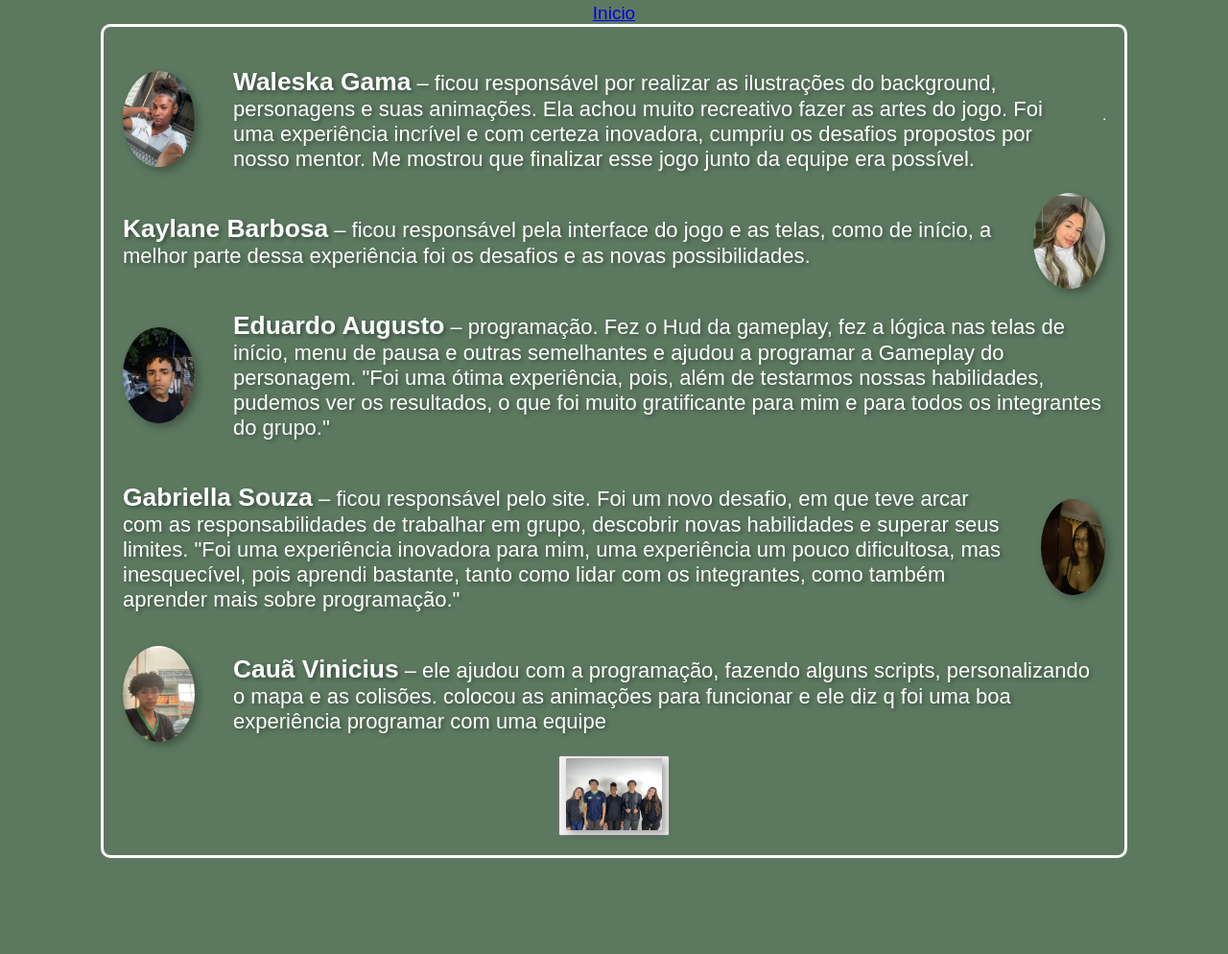
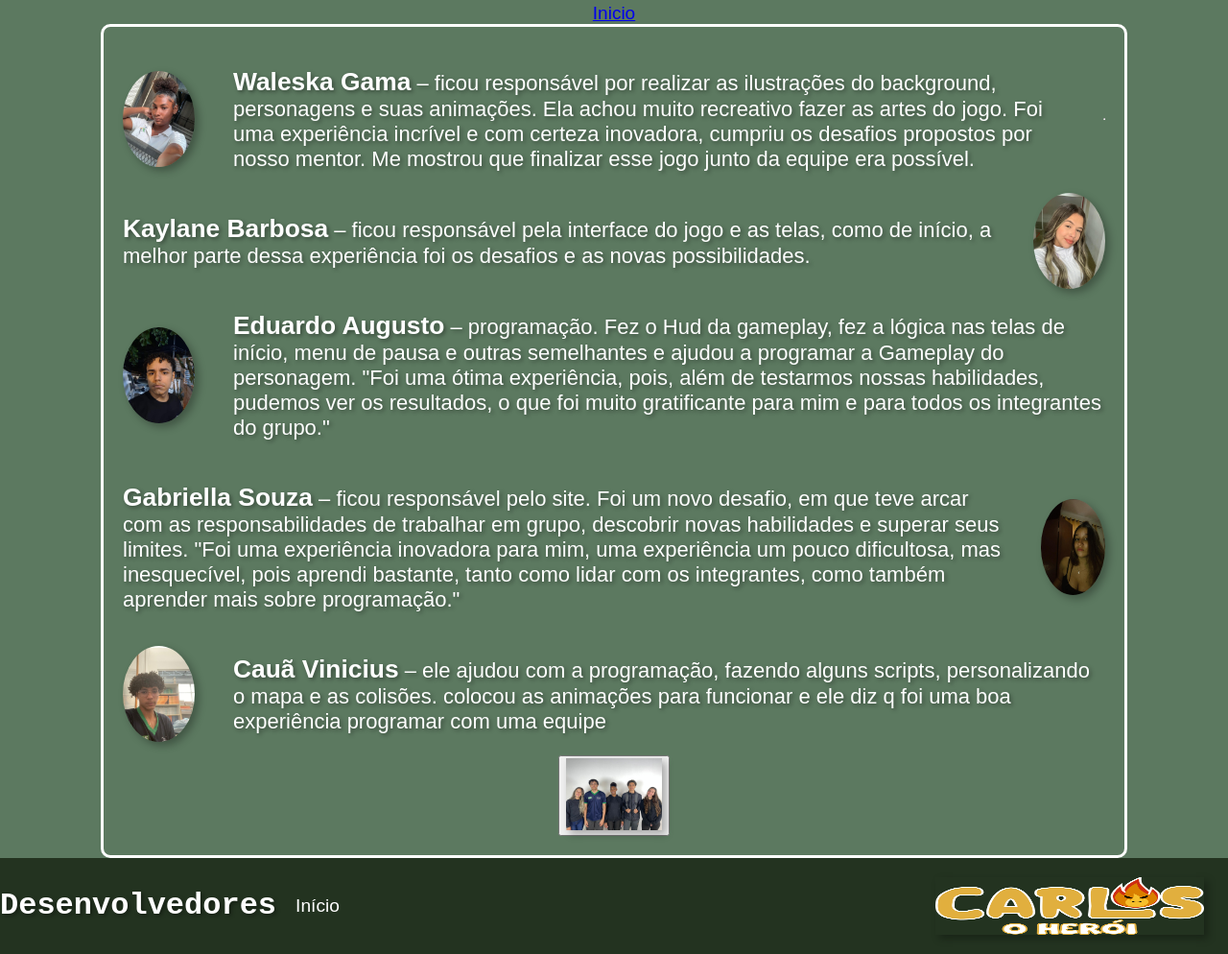
Before and after one commit to gaabriellaz/jogoCarlos, a website: page page2.html in a window 1280 px wide. Shown: the part 191-1185 px from the top of the page at 96% size. Before the commit the page ends 1085 px from the top, so only its background shows below. Drawn offline with Linux system fonts and the light colour scheme.

Commit message:
ççççççççççççççççççççççççç

```diff
--- a/page2.html
+++ b/page2.html
@@ -116,6 +116,15 @@
   <script src="script.js"></script>
   <link rel="stylesheet" href="styles.css" />
 
+  <div class="menuContainer">
+    <div class="esquerda">
+      <h1>Desenvolvedores</h1>
+      <a href="index.html">Início</a>
+    </div>
+    <img src="logo.png" alt="Carlos o Herói" class="logo">
+  </div>
+
+
 
 
 </body>
--- a/styles.css
+++ b/styles.css
@@ -231,3 +231,30 @@ h1 {
   font-size: 2.5rem;
   margin: 0;
 }
+.menuContainer {
+  display: flex;
+  justify-content: space-between; /* título+link à esquerda, logo à direita */
+  align-items: center;
+}
+
+.esquerda {
+  display: flex;
+  align-items: center;
+  gap: 20px; /* espaço entre "Desenvolvedores" e "Início" */
+}
+
+.esquerda h1 {
+  font-weight: bold;
+  font-size: 2rem;
+  margin: 0;
+}
+
+.esquerda a {
+  text-decoration: none;
+  color: white;
+  font-size: 1.2rem;
+}
+
+.logo {
+  height: 60px; /* ajusta tamanho da logo */
+}
```
